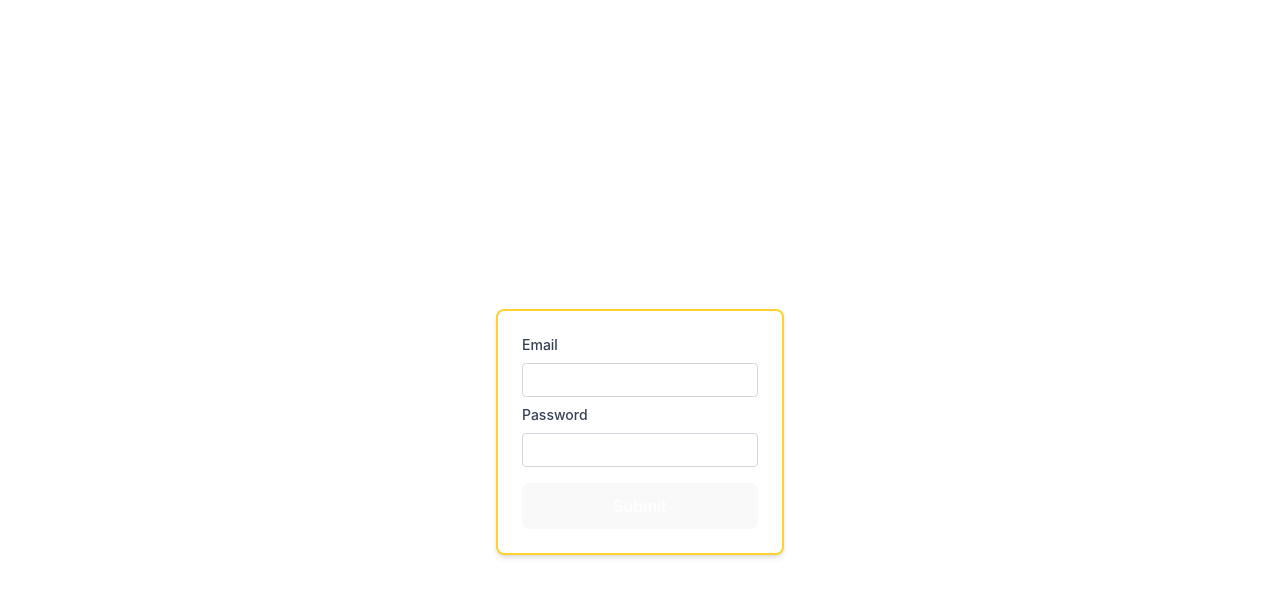
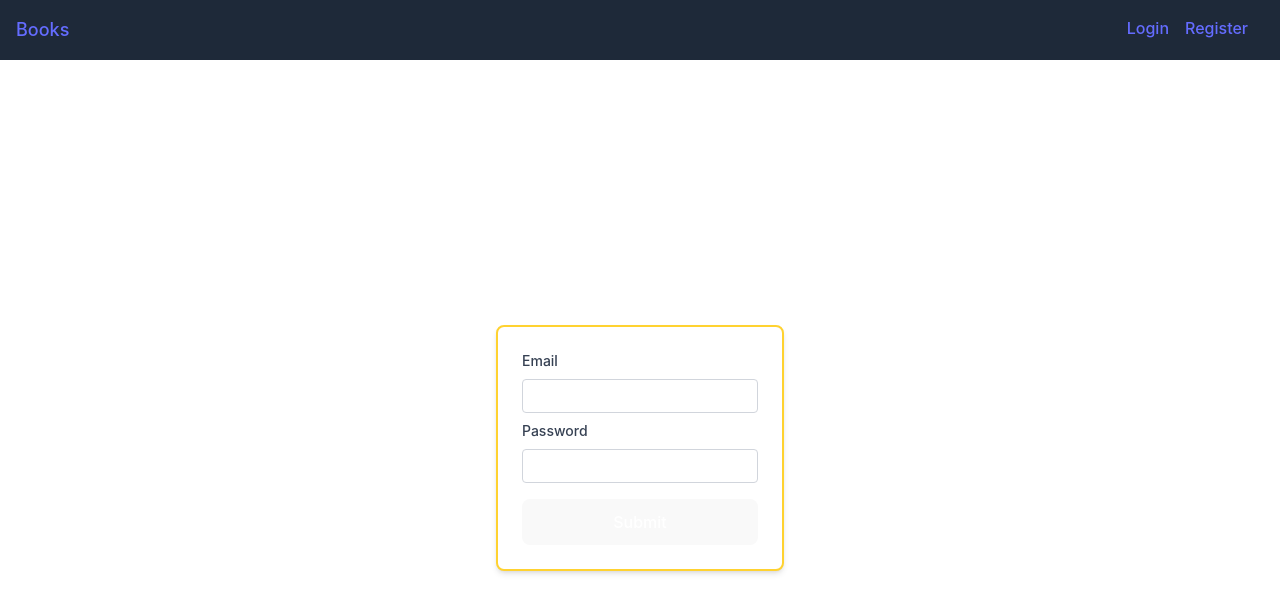
Before and after one commit to klvp/book_review_frontend, a React (Vite) app: page /login in a window 1280 px wide. Shown: the top 612 px of the page. Built offline with nearby package versions, Linux system fonts and the light colour scheme.

Commit message:
removed consoles

```diff
--- /dev/null
+++ b/src/components/Header.jsx
@@ -0,0 +1,53 @@
+import React, { useEffect, useState } from "react";
+import { Link, useNavigate } from "react-router-dom";
+import getCookie, { deleteCookie } from "../utility/helper";
+
+const Header = () => {
+  const [loggedin, setLoggedin] = useState(false);
+  const navigate = useNavigate();
+  useEffect(() => {
+    if (getCookie("token")) {
+      setLoggedin(true);
+    }
+  }, []);
+  const handleLogout = () => {
+    deleteCookie("token");
+    window.location.href = "/books";
+  };
+  return (
+    <header className="fixed top-0 left-0 w-5/5 bg-gray-800 text-white p-4">
+      <nav className="container mx-auto flex justify-between">
+        {/* <Link to="/" className="text-lg font-bold">
+          Home
+        </Link> */}
+        <Link to="/books" className="text-lg font-bold">
+          Books
+        </Link>
+        <div>
+          {loggedin && (
+            <>
+              <Link to="/dashboard" className="mr-4">
+                Dashboard
+              </Link>
+              <button onClick={handleLogout} className="mr-4">
+                Logout
+              </button>
+            </>
+          )}
+          {!loggedin && (
+            <>
+              <Link to="/login" className="mr-4">
+                Login
+              </Link>
+              <Link to="/register" className="mr-4">
+                Register
+              </Link>
+            </>
+          )}
+        </div>
+      </nav>
+    </header>
+  );
+};
+
+export default Header;
--- /dev/null
+++ b/src/components/Layout.jsx
@@ -0,0 +1,13 @@
+import React from "react";
+import Header from "./Header";
+
+const Layout = ({ children }) => {
+  return (
+    <div>
+      <Header />
+      <main className="container mx-auto p-4">{children}</main>
+    </div>
+  );
+};
+
+export default Layout;
--- /dev/null
+++ b/src/components/Logout.jsx
@@ -0,0 +1,7 @@
+import React from "react";
+
+const Logout = () => {
+  return <div></div>;
+};
+
+export default Logout;
--- a/src/components/ReviewItem.jsx
+++ b/src/components/ReviewItem.jsx
@@ -12,15 +12,12 @@ export function ReviewItem({ review, setReview }) {
   };
 
   const handleSave = () => {
-    // Here you would typically make an API call to update the review
-    console.log("Saving review:", { text: editedReview, rating: editedRating });
     if (editedReview && editedRating) {
       const edit = {
         reviewText: editedReview,
         rating: editedRating,
         book: review.book._id,
       };
-      console.log("🚀 ~ handleSave ~ edit:", edit);
       fetch(`http://localhost:3000/api/reviews/` + review._id, {
         method: "PATCH",
         headers: {
@@ -41,7 +38,6 @@ export function ReviewItem({ review, setReview }) {
   };
 
   const handleDelete = () => {
-    // Here you would typically make an API call to delete the review
     fetch("http://localhost:3000/api/reviews/" + review._id, {
       method: "DELETE",
       headers: {
@@ -56,7 +52,7 @@ export function ReviewItem({ review, setReview }) {
       })
       .catch((error) => {
         setReview((prev) => prev);
-        console.error(error);
+        console.error("🚀 ~ handleDelete ~ error:", error);
       });
   };
 
--- a/src/components/ReviewsList.jsx
+++ b/src/components/ReviewsList.jsx
@@ -3,7 +3,6 @@ import { ReviewItem } from "./ReviewItem";
 
 export function ReviewsList({ reviews }) {
   const [reviewList, setReview] = useState(reviews);
-  console.log("🚀 ~ ReviewsList ~ reviews:", reviews);
   return (
     <div>
       <h2 className="text-2xl font-semibold mb-4 text-gray-800 dark:text-gray-200">
--- a/src/main.jsx
+++ b/src/main.jsx
@@ -10,38 +10,59 @@ import BookListPage from "./pages/BookListPage.jsx";
 import BookDetailPage from "./pages/BookDetailPage.jsx";
 import { booksLoader, getSingleBookLoader, userLoader } from "./loaders.js";
 import Dashboard from "./pages/Dashboard.jsx";
+import Layout from "./components/Layout.jsx";
 
 const router = createBrowserRouter([
   {
     path: "/",
-    element: <div>Hello world!</div>,
+    element: (
+      <Layout>
+        <div>Hello world!</div>
+      </Layout>
+    ),
     errorElement: <NotFound />,
   },
   {
-    path: "/app",
-    element: <App />,
-  },
-  {
     path: "/login",
-    element: <Login />,
+    element: (
+      <Layout>
+        <Login />
+      </Layout>
+    ),
   },
   {
     path: "/register",
-    element: <Register />,
+    element: (
+      <Layout>
+        <Register />
+      </Layout>
+    ),
   },
   {
     path: "/books",
-    element: <BookListPage />,
+    element: (
+      <Layout>
+        <BookListPage />
+      </Layout>
+    ),
     loader: booksLoader,
   },
   {
     path: "/book/:bookId",
-    element: <BookDetailPage />,
+    element: (
+      <Layout>
+        <BookDetailPage />
+      </Layout>
+    ),
     loader: getSingleBookLoader,
   },
   {
     path: "/dashboard",
-    element: <Dashboard />,
+    element: (
+      <Layout>
+        <Dashboard />
+      </Layout>
+    ),
     loader: userLoader,
   },
 ]);
--- a/src/pages/BookDetailPage.jsx
+++ b/src/pages/BookDetailPage.jsx
@@ -16,6 +16,7 @@ const BookDetailPage = () => {
   console.log("🚀 ~ handleSubmit ~ navigate:", navigate);
   const location = useLocation();
   console.log("🚀 ~ handleSubmit ~ location:", location);
+  const [bookDetail, setBookDetail] = useState(book);
   const [comments, setComments] = useState(book.reviews ?? []);
   const [newComment, setNewComment] = useState("");
   const [newRating, setNewRating] = useState(0);
@@ -44,11 +45,16 @@ const BookDetailPage = () => {
         body: JSON.stringify(comment),
       })
         .then(() => {
-          getSingleBookLoader({ params: { bookId } }).then((data) =>
-            setComments(() => data.reviews)
-          );
+          getSingleBookLoader({ params: { bookId } }).then((data) => {
+            setComments(() => data.reviews);
+            setBookDetail(() => data);
+          });
         })
-        .catch((error) => setComments((prev) => prev));
+        .catch((error) => {
+          setComments((prev) => prev);
+          setBookDetail((prev) => prev);
+          console.log("🚀 ~ handleSubmit ~ error:", error);
+        });
     }
   };
 
@@ -58,23 +64,23 @@ const BookDetailPage = () => {
         <div className="p-6">
           <div className="flex flex-col md:flex-row">
             <img
-              src={book.image || "/placeholder.svg"}
-              alt={book.title}
+              src={bookDetail.image || "/placeholder.svg"}
+              alt={bookDetail.title}
               className="w-full md:w-1/3 rounded-lg shadow-lg mb-4 md:mb-0 md:mr-6"
             />
             <div className="flex-1">
               <h1 className="text-3xl font-bold mb-2 text-gray-900 dark:text-white">
-                {book.title}
+                {bookDetail.title}
               </h1>
               <p className="text-xl mb-4 text-gray-600 dark:text-gray-300">
-                Authors: {book.authors.join(", ")}
+                Authors: {bookDetail.authors.join(", ")}
               </p>
               <div className="flex items-center mb-4">
                 {[...Array(5)].map((_, i) => (
                   <svg
                     key={i}
                     className={`w-5 h-5 ${
-                      i < Math.round(book.rating)
+                      i < Math.round(bookDetail.rating)
                         ? "text-yellow-400"
                         : "text-gray-300"
                     }`}
@@ -85,11 +91,11 @@ const BookDetailPage = () => {
                   </svg>
                 ))}
                 <span className="ml-2 text-lg text-gray-600 dark:text-gray-300">
-                  {book.rating.toFixed(1)}
+                  {bookDetail.rating.toFixed(1)}
                 </span>
               </div>
               <p className="text-gray-700 dark:text-gray-300 text-left">
-                {book.description}
+                {bookDetail.description}
               </p>
             </div>
           </div>
--- a/src/pages/BookListPage.jsx
+++ b/src/pages/BookListPage.jsx
@@ -4,13 +4,12 @@ import BookCard from "../components/BookCard";
 
 const BookListPage = () => {
   const books = useLoaderData();
-  console.log("🚀 ~ BookListPage ~ books:", books);
 
   return (
     <div className="grid grid-cols-1 md:grid-cols-2 lg:grid-cols-3 gap-6">
       {books.map((book) => (
-        <Link to={`/book/${book._id}`}>
-          <BookCard key={book._id} book={book} />
+        <Link to={`/book/${book._id}`} key={book._id}>
+          <BookCard book={book} />
         </Link>
       ))}
     </div>
--- a/src/pages/Dashboard.jsx
+++ b/src/pages/Dashboard.jsx
@@ -4,7 +4,6 @@ import { UserDashboard } from "../components/UserDashboard";
 
 const Dashboard = () => {
   const user = useLoaderData();
-  console.log("🚀 ~ Dashboard ~ user:", user);
 
   return (
     <div className={"dark w-[80vw]"}>
--- a/src/pages/Login.jsx
+++ b/src/pages/Login.jsx
@@ -19,9 +19,10 @@ const Login = () => {
     })
       .then((res) => {
         e.target.reset();
-        navigate(location.state?.from?.pathname || "/dashboard", {
-          replace: true,
-        });
+        window.location.href = "/dashboard";
+        // navigate(location.state?.from?.pathname || "/dashboard", {
+        //   replace: true,
+        // });
       })
       .catch((err) => {
         console.log(err);
```
